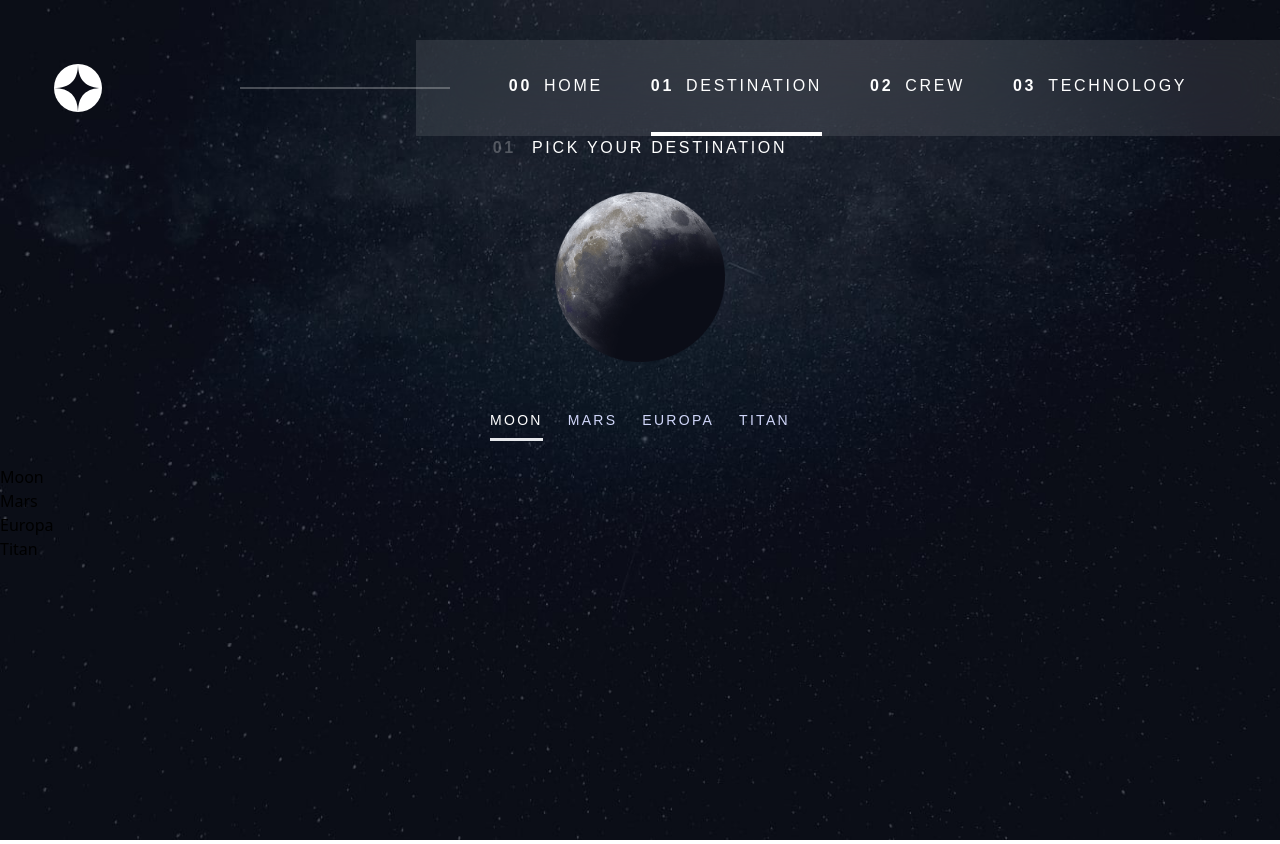
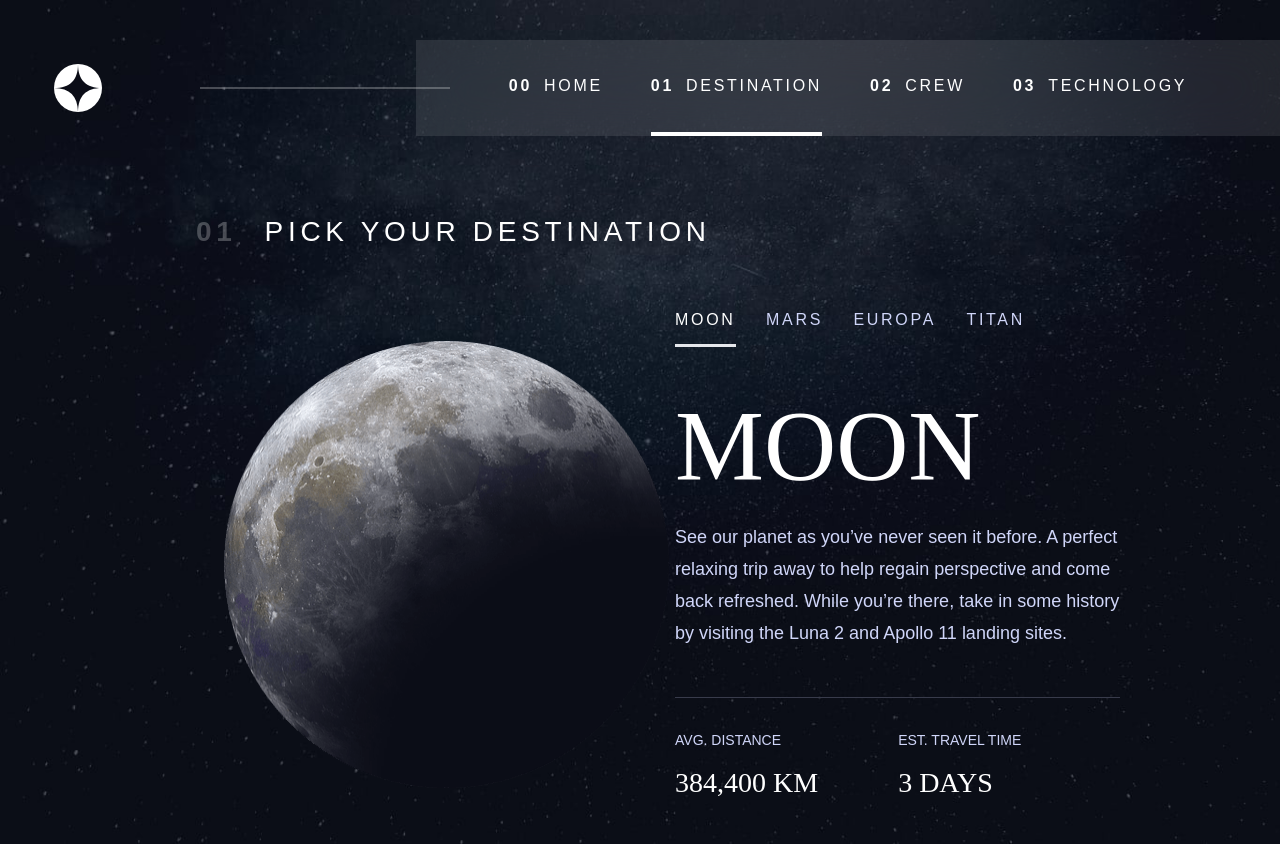
Before and after one commit to Squashim/space-tourism, a Next.js app: page /destination in a window 1280 px wide. Built offline with nearby package versions, Linux system fonts and the light colour scheme.

Commit message:
Added responsive destination page

```diff
--- a/components/Navbar.js
+++ b/components/Navbar.js
@@ -40,7 +40,7 @@ const Navbar = () => {
 			<Image src={logo} />
 
 			{/* Decal */}
-			<div className='right-[830px] left-[160px] hidden xl:block absolute bg-white/25 w-[auto] ml-20 h-[2px] z-10'></div>
+			<div className='right-[830px] left-[120px] hidden xl:block absolute bg-white/25 w-[auto] ml-20 h-[2px] z-10'></div>
 
 			{/* Desktop design */}
 			<div className='hidden h-[96px] items-center xs:flex bg-white/10 backdrop-blur-xl px-12 xl:w-[54rem] '>
--- /dev/null
+++ b/hooks/useWindowSize.js
@@ -0,0 +1,17 @@
+import { useState, useEffect } from "react";
+
+export const useWindowSize = () => {
+	const [width, setWidth] = useState();
+
+	useEffect(() => {
+		const updateWidth = () => {
+			setWidth(window.innerWidth);
+		};
+
+		window.addEventListener("resize", updateWidth);
+		updateWidth();
+
+		return () => window.removeEventListener("resize", updateWidth);
+	}, []);
+	return width;
+};
--- a/pages/destination.js
+++ b/pages/destination.js
@@ -1,45 +1,45 @@
 import Image from "next/image";
 import React, { useState } from "react";
 import data from "../json/data.json";
+import { useWindowSize } from "../hooks/useWindowSize";
 
 export const destination = () => {
 	const [currentPlanet, setCurrentPlanet] = useState("Moon");
-
-	const moon = data.destinations[0];
-	const mars = data.destinations[1];
-	const europa = data.destinations[2];
-	const titan = data.destinations[3];
-
+	const width = useWindowSize();
 	return (
-		<div className='w-full transition ease duration-100'>
-			<h2 className=' text-base text-white uppercase font-barlowCondensed tracking-[2.7px] text-center max-w-[300px] mx-auto'>
-				<span className='font-bold text-white/25 mr-4'>01</span>pick your
-				destination
+		<div className='w-full transition ease duration-100 py-2 xl:px-[10rem]'>
+			<h2 className=' text-base text-white uppercase font-barlowCondensed tracking-[2.7px] text-center max-w-[320px] mx-auto xs:mt-10 xs:text-[1.25rem] xs:tracking-[3.3px] xs:text-left xs:max-w-full xs:pl-9 xl:mt-[76px] xl:text-[28px] xl:tracking-[4.7px]'>
+				<span className='font-bold text-white/25 mr-4 xs:mr-[18px] xl:mr-[28px] '>
+					01
+				</span>
+				pick your destination
 			</h2>
 
-			<div className='flex items-center justify-center mt-8 mb-6 '>
+			<div className='flex flex-col xl:flex-row xl:max-w-[1280px] w-full mx-auto'>
+				<div className='flex  justify-center mt-8 mb-6 xs:mt-[3.75rem] xs:mb-12 w-full xl:justify-start xl:pl-16 xl:mt-[97px] '>
 					{data.destinations.map((planet, index) => {
 						if (currentPlanet === planet.name) {
 							return (
 								<Image
 									src={planet.images.png}
 									key={index}
-								width={170}
-								height={170}
+									alt={`${planet.name} image`}
+									width={width < 600 ? 170 : width >= 1280 ? 445 : 300}
+									height={width < 600 ? 170 : width >= 1280 ? 445 : 300}
 								/>
 							);
 						} else return;
 					})}
 				</div>
-
-			<nav className='py-6 max-w-[300px]  mx-auto flex uppercase text-blue font-barlowCondensed text-sm text-center items-center justify-between'>
+				<div className='flex flex-col xl:max-w-[445px] w-full px-4 xs:px-0'>
+					<nav className='xl:pt-16 py-4 max-w-[320px] xl:max-w-[350px] w-full mx-auto flex uppercase text-blue font-barlowCondensed text-sm items-center justify-between xs:text-base xl:mx-0'>
 						{data.destinations.map((planet, index) => (
 							<div
 								key={index}
 								className={
 									currentPlanet === planet.name
-								? "text-white border-b-[3px] pb-2 ease duration-200 transition tracking-[2.3px]"
-								: "pb-2 border-b-[3px] border-transparent ease duration-200 transition tracking-[2.3px]"
+										? "text-white border-b-[3px] pb-2  xl:pb-3 ease duration-200 transition tracking-[2.3px] xs:tracking-[2.7px]"
+										: "pb-2 xl:pb-3 hover:border-b-white/50 border-b-[3px] border-transparent ease duration-200 transition tracking-[2.3px] xs:tracking-[2.7px]"
 								}>
 								<p
 									onClick={() => setCurrentPlanet(planet.name)}
@@ -49,11 +49,42 @@ export const destination = () => {
 							</div>
 						))}
 					</nav>
-
-			<div className='max-w-[300px]'>
-				{data.destinations.map((planet, index) => (
-					<h1>{planet.name}</h1>
-				))}
+					<div className='max-w-[320px] mx-auto xs:max-w-[570px]  '>
+						{data.destinations.map((planet, index) => {
+							if (currentPlanet === planet.name) {
+								return (
+									<div key={index}>
+										<h1 className='font-bellefair text-center text-white text-[3.5rem] xs:text-[5rem] uppercase xs:pt-2 xl:text-[6.25rem] xl:text-left'>
+											{planet.name}
+										</h1>
+										<p className='font-barlow text-blue text-center text-[15px] xs:text-base leading-6 xs:leading-7 xl:text-lg xl:leading-8 xl:text-left'>
+											{planet.description}
+										</p>
+										<div className='w-full bg-[#383b4b] h-[1px] my-8 xs:mt-12'></div>
+										<div className='flex flex-col xs:flex-row  xs:justify-around xl:justify-start xl:gap-[80px]'>
+											<div className='flex flex-col gap-3 mb-8'>
+												<h2 className='text-blue uppercase font-barlow text-sm text-center xl:text-left '>
+													avg. distance
+												</h2>
+												<p className='text-white uppercase font-bellefair text-[28px] text-center xl:text-left'>
+													{planet.distance}
+												</p>
+											</div>
+											<div className='flex flex-col gap-3'>
+												<h2 className='text-blue uppercase font-barlow text-sm text-center xl:text-left'>
+													est. travel time
+												</h2>
+												<p className='text-white uppercase font-bellefair text-[28px] text-center xl:text-left'>
+													{planet.travel}
+												</p>
+											</div>
+										</div>
+									</div>
+								);
+							} else return;
+						})}
+					</div>
+				</div>
 			</div>
 		</div>
 	);
```
Lines whose indentation alone changed are shown as unchanged.
